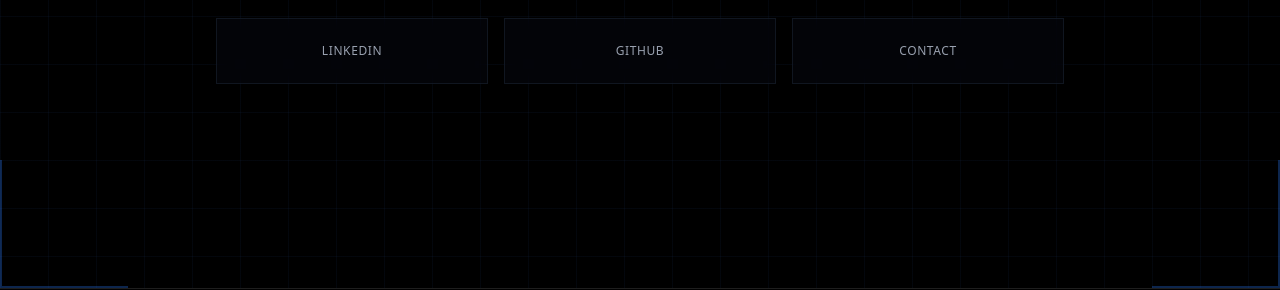
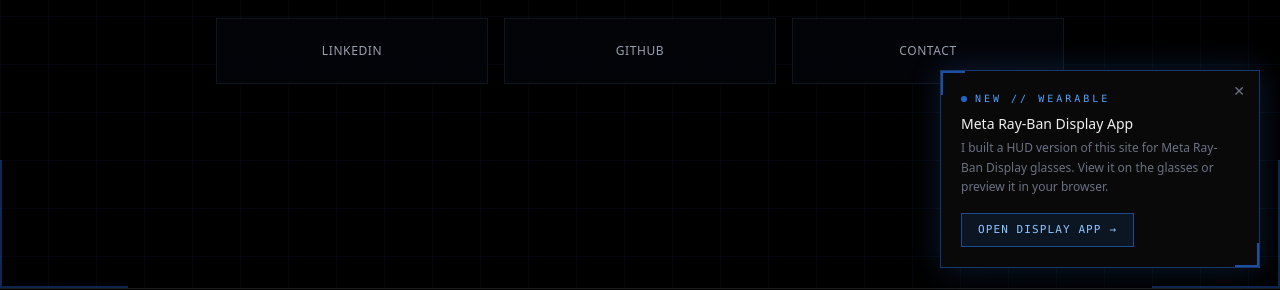
Before and after one commit to sebastianboscan/sebastianboscan.com, a Next.js app in the folder sebastianboscan/: page / in a window 1280 px wide. Shown: the part 512-802 px from the top of the page. Built offline with nearby package versions, Linux system fonts and the light colour scheme; no server answers.

Commit message:
Create toaster to announce to the user that a HUD app is available at /display-app

```diff
--- a/sebastianboscan/app/page.tsx
+++ b/sebastianboscan/app/page.tsx
@@ -2,6 +2,7 @@
 import Header from "@/components/Header";
 import { AboutSection } from "@/components/home/AboutSection";
 import { ContactSection } from "@/components/home/ContactSection";
+import { DisplayAppToast } from "@/components/home/DisplayAppToast";
 import { ExperienceSection } from "@/components/home/ExperienceSection";
 import { HeroSection } from "@/components/home/HeroSection";
 import { OrganizationsSection } from "@/components/home/OrganizationsSection";
@@ -22,6 +23,7 @@
       <OrganizationsSection />
       <ContactSection />
       <SiteFooter />
+      <DisplayAppToast />
     </div>
   );
 }
--- /dev/null
+++ b/sebastianboscan/components/home/DisplayAppToast.tsx
@@ -0,0 +1,74 @@
+"use client";
+
+import { useEffect, useState } from "react";
+
+const STORAGE_KEY = "display-app-toast-dismissed";
+
+export function DisplayAppToast() {
+  const [visible, setVisible] = useState(false);
+  const [mounted, setMounted] = useState(false);
+
+  useEffect(() => {
+    if (localStorage.getItem(STORAGE_KEY) === "1") return;
+    const timer = setTimeout(() => {
+      setMounted(true);
+      requestAnimationFrame(() => setVisible(true));
+    }, 1200);
+    return () => clearTimeout(timer);
+  }, []);
+
+  if (!mounted) return null;
+
+  const dismiss = () => {
+    setVisible(false);
+    localStorage.setItem(STORAGE_KEY, "1");
+    setTimeout(() => setMounted(false), 300);
+  };
+
+  return (
+    <div
+      className={`fixed bottom-5 right-5 z-[80] w-[320px] max-w-[calc(100vw-2.5rem)] transition-all duration-300 ${
+        visible ? "opacity-100 translate-y-0" : "opacity-0 translate-y-4"
+      }`}
+      role="dialog"
+      aria-label="Meta Ray-Ban Display app available"
+    >
+      <div className="relative border border-blue-500/40 bg-[#0a0a0a]/95 backdrop-blur-sm p-5 shadow-[0_0_30px_rgba(59,130,246,0.2)]">
+        <div className="absolute top-0 left-0 w-6 h-6 border-t-2 border-l-2 border-blue-500/60 pointer-events-none" />
+        <div className="absolute bottom-0 right-0 w-6 h-6 border-b-2 border-r-2 border-blue-500/60 pointer-events-none" />
+
+        <button
+          type="button"
+          onClick={dismiss}
+          aria-label="Dismiss"
+          className="absolute top-2 right-2 w-6 h-6 flex items-center justify-center text-gray-500 hover:text-blue-400 transition-colors text-sm cursor-pointer"
+        >
+          ✕
+        </button>
+
+        <div className="flex items-center gap-2 mb-2">
+          <span className="w-1.5 h-1.5 bg-blue-500 rounded-full animate-pulse" />
+          <span className="text-[10px] text-blue-400 font-mono uppercase tracking-[0.3em]">
+            New // Wearable
+          </span>
+        </div>
+
+        <p className="text-[#f0f0f0] text-sm font-medium mb-1">
+          Meta Ray-Ban Display App
+        </p>
+        <p className="text-gray-500 text-xs leading-relaxed mb-4">
+          I built a HUD version of this site for Meta Ray-Ban Display glasses. View it on the
+          glasses or preview it in your browser.
+        </p>
+
+        <a
+          href="/display-app"
+          className="inline-flex items-center gap-2 text-[11px] font-mono uppercase tracking-widest text-blue-300 border border-blue-500/50 px-4 py-2 bg-blue-500/10 hover:bg-blue-500/20 hover:border-blue-400 hover:text-blue-200 transition-all"
+        >
+          Open Display App
+          <span aria-hidden>→</span>
+        </a>
+      </div>
+    </div>
+  );
+}
```
Also changed, not shown: 2 other files (tests, documents, lock files or other folders).
